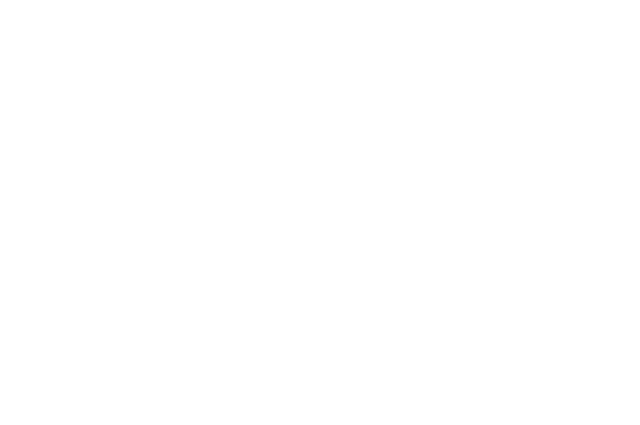
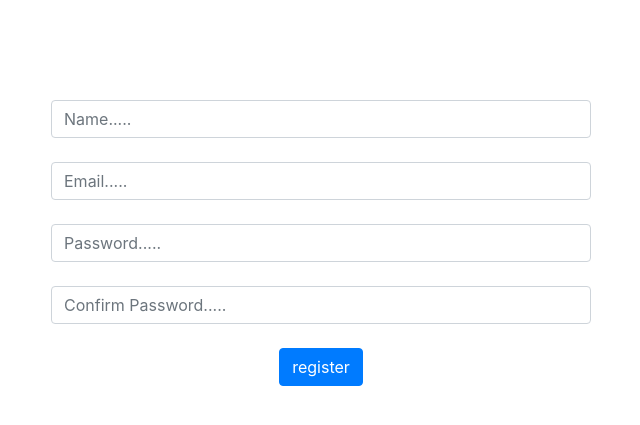
Before and after one commit to abrahamemmanuel/php-registration-sysytem, a PHP site: page / in a window 1280 px wide. Before the commit the part shown is empty. Shown: the top 425 px of the page, without its empty margins (319-959 px from the left). Run offline with PHP 8.4, Linux system fonts and the light colour scheme.

Commit message:
FORM: completed the registration form that takes input from the user

```diff
--- a/index.php
+++ b/index.php
@@ -13,7 +13,19 @@
 </head>
 
 <body>
-
+  <div class="container" style="margin-top: 100px;">
+    <div class="row justify-content-center">
+      <div class="col-md-6 col-md-offset-3" align="center">
+        <form action="index.php" method="post">
+          <input class="form-control" type="text" name="name" placeholder="Name....."><br>
+          <input class="form-control" type="email" name="email" placeholder="Email....."><br>
+          <input class="form-control" type="password" name="password" placeholder="Password....."><br>
+          <input class="form-control" type="password" name="cPassword" placeholder="Confirm Password....."><br>
+          <input class="btn btn-primary" type="submit" name="submit" value="register">
+        </form>
+      </div>
+    </div>
+  </div>
   <!-- Optional JavaScript -->
   <!-- jQuery first, then Popper.js, then Bootstrap JS -->
   <script src="https://code.jquery.com/jquery-3.3.1.slim.min.js"
```
